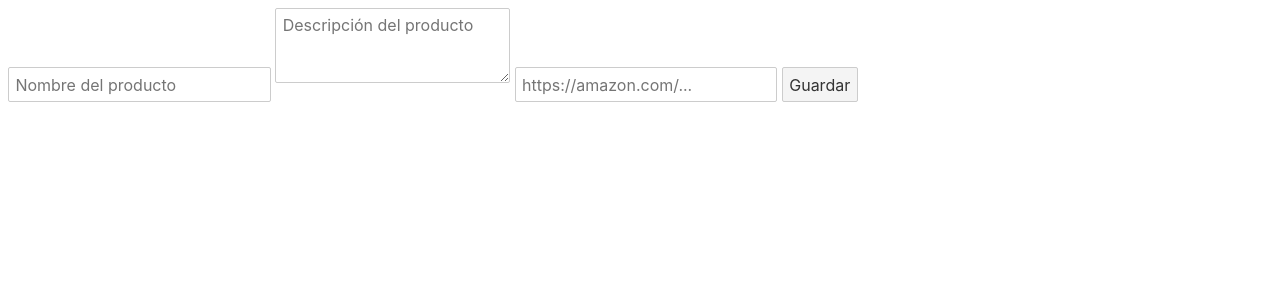
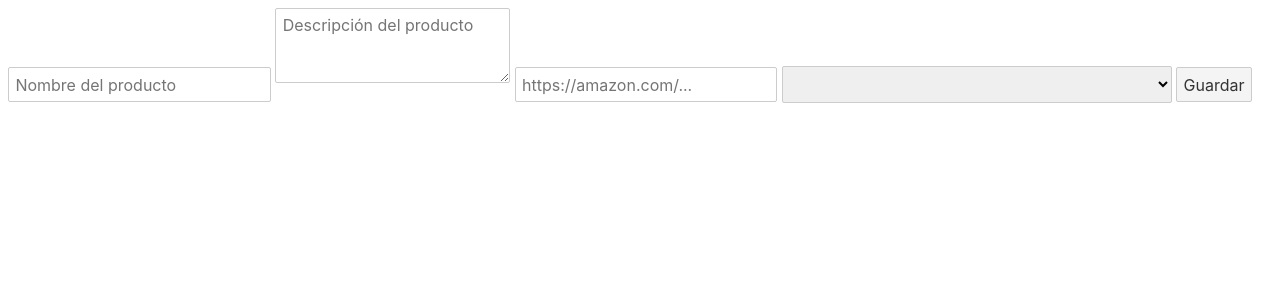
Before and after one commit to AleMol02/svelteFirebase, a Svelte app in the folder sveltebase/: page / in a window 1280 px wide. Shown: the top 300 px of the page. Built offline with nearby package versions, Linux system fonts and the light colour scheme.

Commit message:
refactorizando formulario, enlazando con objeto

```diff
--- a/sveltebase/src/App.svelte
+++ b/sveltebase/src/App.svelte
@@ -1,26 +1,43 @@
 <script>
+	let product = {
+		id: "",
+		nombre: "",
+		descripcion: "",
+		categoria: "",
+		imagenURL: "",
+	};
 </script>
 
 <main>
 	<form>
 		<input
-			id="nombre-producto"
+			bind:value={product.nombre}
+			id="nombre"
 			type="text"
 			placeholder="Nombre del producto"
 		/>
 		<textarea
-			id="descripcion-producto"
+			bind:value={product.descripcion}
+			id="descripcion"
 			rows="3"
 			placeholder="Descripción del producto"
 		/>
 		<input
+			bind:value={product.imagenURL}
 			type="url"
-			id="imagen-url-producto"
+			id="imagen-url"
 			placeholder="https://amazon.com/..."
 		/>
-		<button>
-			Guardar
-		</button>
+		<select bind:value={product.categoria} id="categoria">
+			<option value="gpu">GPUs</option>
+			<option value="cpu">CPUs</option>
+			<option value="cajas">Cajas ATX y otras</option>
+			<option value="mb">Tarjetas Base</option>
+			<option value="ram">RAM</option>
+			<option value="rl">Refrijeración Líquida (las de aire son muy feas)</option>
+			<option value="rgb">Lucecitas</option>
+		</select>
+		<button> Guardar </button>
 	</form>
 </main>
 
```
